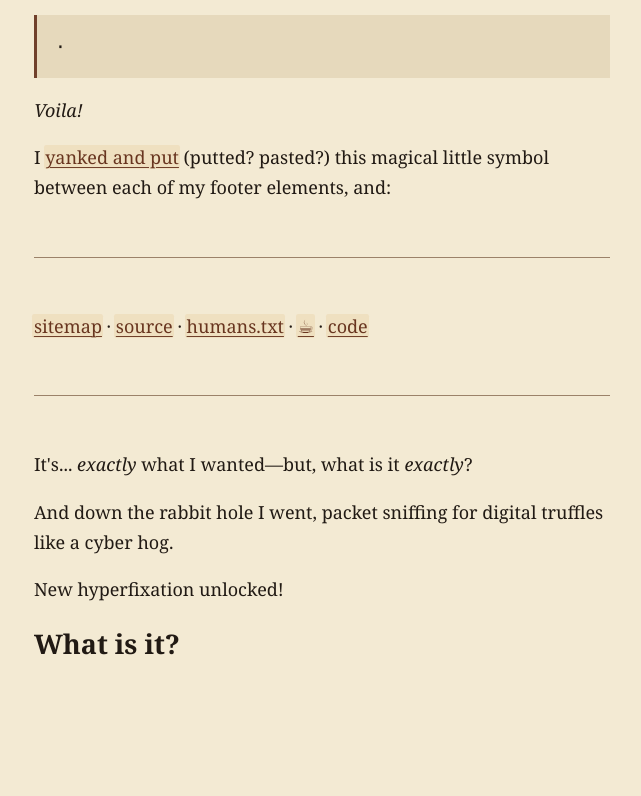
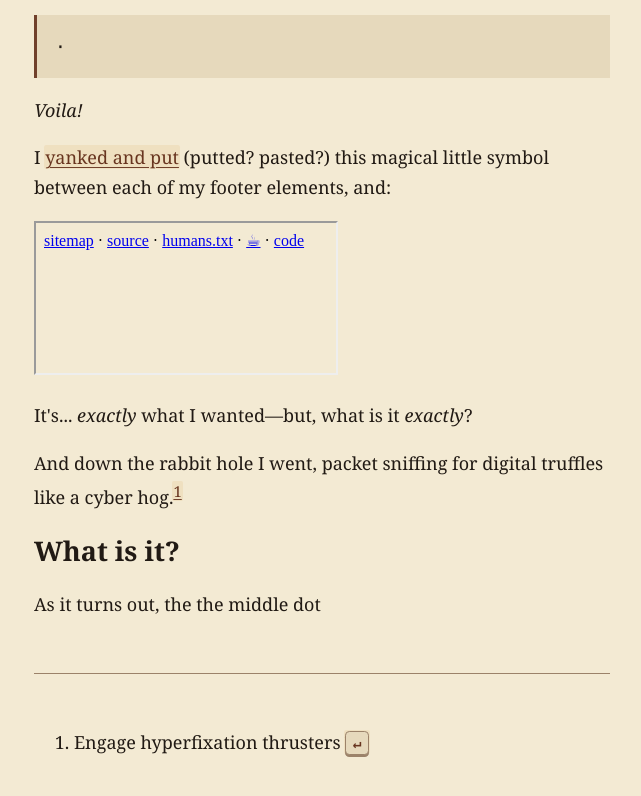
Before and after one commit to alDuncanson/alduncanson.com, a plain HTML site: page public/prose/interpunct/index.html in a window 1280 px wide. Shown: the part 3410-4206 px from the top of the page, without its empty margins (318-959 px from the left). Before the commit the page ends 4182 px from the top, so only its background shows below. Drawn offline with Linux system fonts and the light colour scheme.

Commit message:
feat: add iframes for code windows and footnotes

```diff
--- a/public/prose/interpunct/index.html
+++ b/public/prose/interpunct/index.html
@@ -8,6 +8,7 @@
 		<link rel="stylesheet" href="/style.css">
 	</head>
 	<body>
+		<main>
 			<h1>Interpunct</h1>
 			<p>While writing the hypertext for the footer on my <a href="/">homepage</a>, I wondered not just what character <i>can</i>
 				I use for separation, but what character <i>should</i>
@@ -118,25 +119,19 @@
 			<p>I <a href="https://neovim.io/doc/user/usr_04/#04.6">yanked
 					and put</a>
 				(putted? pasted?) this magical little symbol between each of my footer elements, and:</p>
-		<footer>
-			<hr>
-			<a href="/sitemap.xml">sitemap</a>
-			·
-			<a href="https://github.com/alDuncanson/alduncanson.com">source</a>
-			·
-			<a href="/humans.txt">humans.txt</a>
-			·
-			<a href="/coffee">&#x2615;&#xFE0E;</a>
-			·
-			<a href="https://github.com/alDuncanson/">code</a>
-			<hr>
-		</footer>
+			<iframe srcdoc="<footer><a href='/sitemap.xml'>sitemap</a> · <a href='https://github.com/alDuncanson/alduncanson.com'>source</a> · <a href='/humans.txt'>humans.txt</a> · <a href='/coffee'>&#x2615;&#xFE0E;</a> · <a href='https://github.com/alDuncanson/'>code</a></footer>"></iframe>
 			<p>It's... <i>exactly</i>
 				what I wanted—but, what is
 				it <i>exactly</i>?</p>
-		<p>And down the rabbit hole I went, packet sniffing for digital truffles like a cyber hog.</p>
-		<!-- TODO: let's add a sort of callout box or something -->
-		<aside>New hyperfixation unlocked!</aside>
+			<p>And down the rabbit hole I went, packet sniffing for digital truffles like a cyber hog.<sup id="first-footnote-superscript"><a href="#first-footnote">1</a></sup></p>
 			<h2>What is it?</h2>
+			<p>As it turns out, the the middle dot</p>
+			<section>
+				<hr>
+				<ol>
+					<li id="first-footnote">Engage hyperfixation thrusters <a href="#first-footnote-superscript"><kbd>&crarr;</kbd></a></li>
+				</ol>
+			</section>
+		</main>
 	</body>
 </html>
```
Lines whose indentation alone changed are shown as unchanged.
